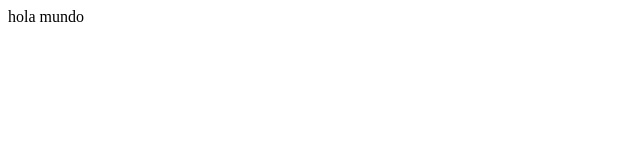
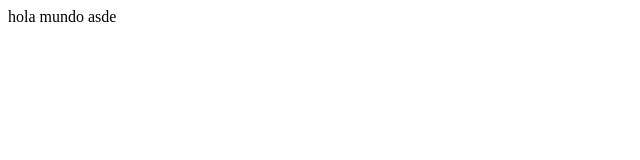
Before and after one commit to mauriciocreativosweb/HabilitaPro, a plain HTML site: page index.html in a window 1280 px wide. Shown: the full height of the page, 0-640 px from the left. Drawn offline with Linux system fonts and the light colour scheme.

Commit message:
prueba 3

```diff
--- a/index.html
+++ b/index.html
@@ -4,7 +4,7 @@
     <meta charset="UTF-8">
     <meta name="viewport" content="width=device-width, initial-scale=1.0">
     <title>Document</title>
-    hola mundo
+    hola mundo asde
 </head>
 <body>
 
```
